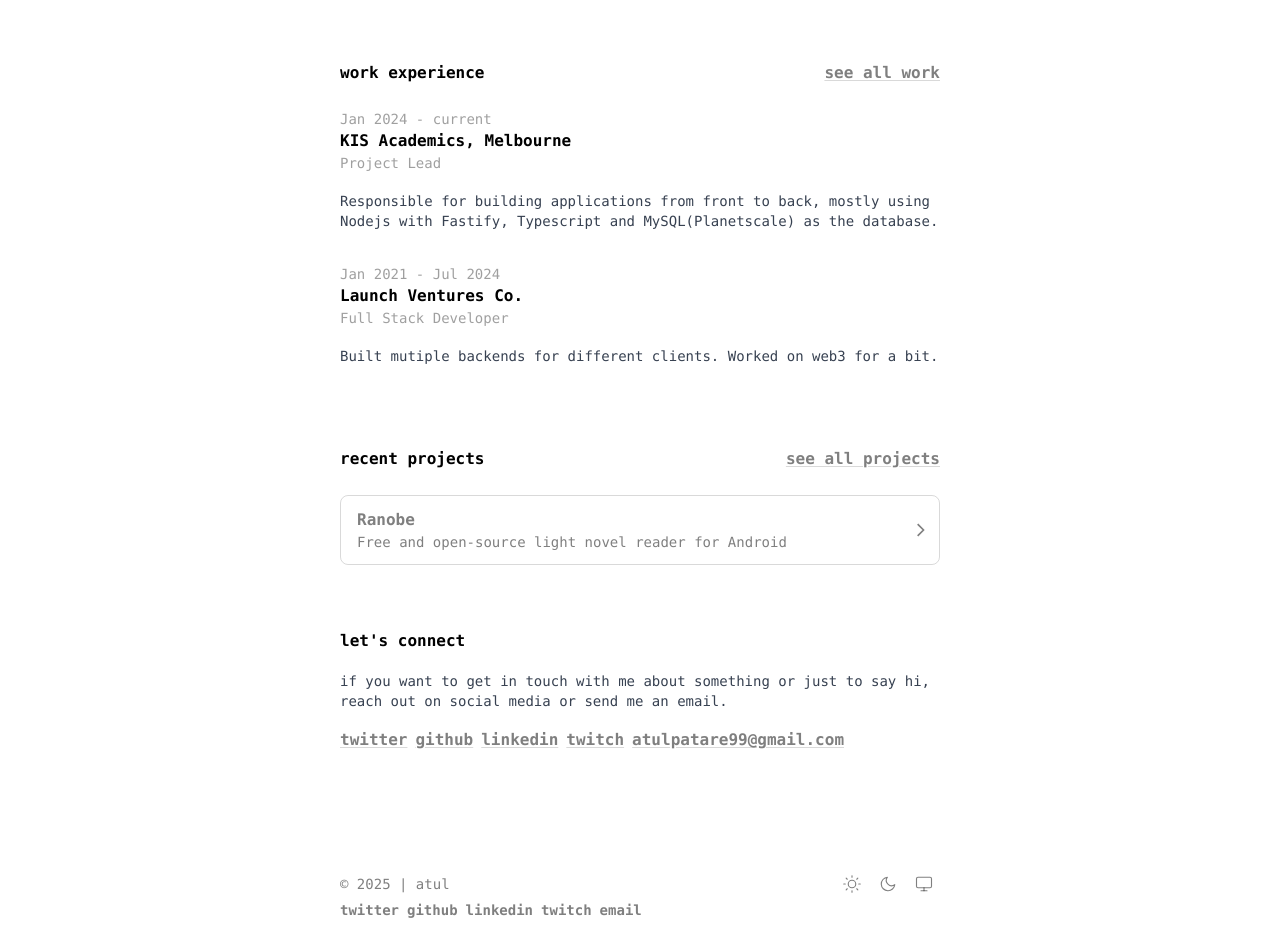
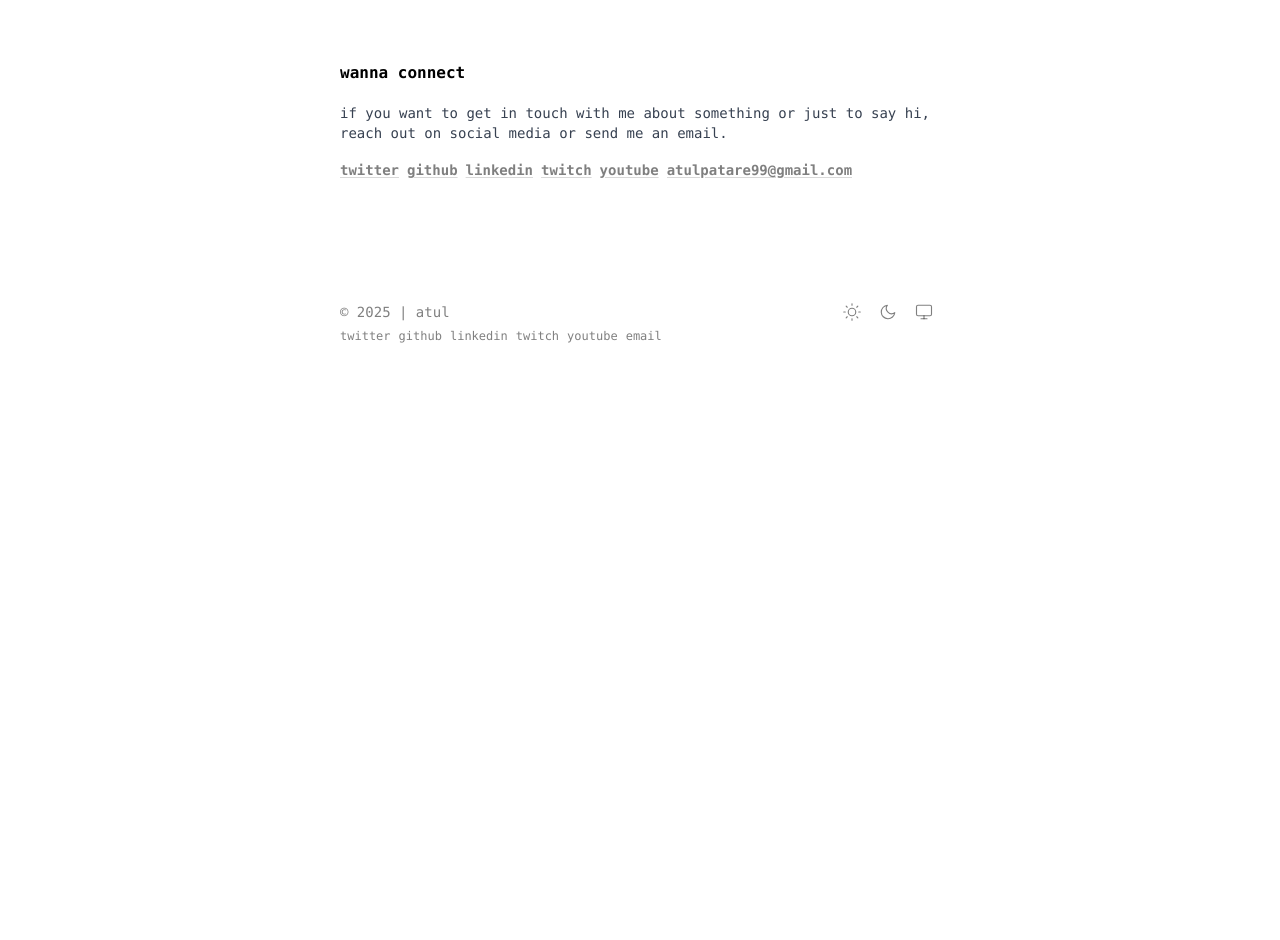
Before and after one commit to ap-atul/ap-atul.github.io, an Astro site: page / in a window 1280 px wide. Shown: the part 464-1404 px from the top of the page. After the commit the page ends 828 px from the top, so only its background shows below. Built offline with nearby package versions, Linux system fonts and the light colour scheme; Astro itself is replaced by a stand-in of ours; a web font is replaced by a local one.

Commit message:
blog ui | header and footer changes

```diff
--- a/src/components/Footer.astro
+++ b/src/components/Footer.astro
@@ -2,7 +2,6 @@
 import BackToTop from "@components/BackToTop.astro";
 import Container from "@components/Container.astro";
 import { SITE, SOCIALS } from "@consts";
-import Link from "./Link.astro";
 ---
 
 <footer class="animate">
@@ -14,7 +13,9 @@ import Link from "./Link.astro";
     </div>
     <div class="flex justify-between items-center">
       <div>
-        &copy; {new Date().getFullYear()} {`|`} {SITE.NAME}
+        &copy; {new Date().getFullYear()}
+        {`|`}
+        {SITE.NAME}
       </div>
       <div class="flex flex-wrap gap-1 items-center">
         <button
@@ -91,20 +92,32 @@ import Link from "./Link.astro";
     </div>
 
     <div class="flex justify-between items-center text-sm">
-        <ul class="flex flex-wrap gap-2">
-          {SOCIALS.map(SOCIAL => (
+      <ul class="flex flex-wrap gap-2 text-xs">
+        {
+          SOCIALS.map((SOCIAL) => (
             <li class="flex gap-x-2 text-nowrap">
-              <Link href={SOCIAL.HREF} underline={false} external aria-label={`${SITE.NAME} on ${SOCIAL.NAME}`}>
+              <a
+                class="hover:font-semibold"
+                href={SOCIAL.HREF}
+                target="_blank"
+                aria-label={`${SITE.NAME} on ${SOCIAL.NAME}`}
+              >
                 {SOCIAL.NAME}
-              </Link>
+              </a>
             </li>
-          ))}
-          <li class="line-clamp-1">
-            <Link href={`mailto:${SITE.EMAIL}`} underline={false} aria-label={`Email ${SITE.NAME}`}>
-              email
-            </Link>
-          </li>
-        </ul>
+          ))
+        }
+        <li class="line-clamp-1">
+          <a
+            class="hover:font-semibold"
+            href={`mailto:${SITE.EMAIL}`}
+            target="_blank"
+            aria-label={`Email ${SITE.NAME}`}
+          >
+            email
+          </a>
+        </li>
+      </ul>
     </div>
   </Container>
 </footer>
--- a/src/components/Header.astro
+++ b/src/components/Header.astro
@@ -6,19 +6,16 @@ import { headers, SITE } from "@consts";
 
 <header>
   <Container>
-    <div class="flex flex-wrap gap-y-2 justify-between">
+    <div class="flex flex-wrap gap-y-2 items-center justify-between">
       <Link href="/" underline={false}>
-        <div class="font-semibold text-lg tracking-widest">
-          {SITE.NAME}
+        <div class="font-bold text-md tracking-widest">
+          <span>{SITE.NAME}</span>
         </div>
-    </Link>
+      </Link>
       <nav class="flex gap-4">
         {
-          headers.map(header => (
-            <Link
-            underline={false}
-              href={header.href}
-            >
+          headers.map((header) => (
+            <Link underline={false} href={header.href}>
               {header.name}
             </Link>
           ))
--- a/src/components/Link.astro
+++ b/src/components/Link.astro
@@ -5,15 +5,19 @@ type Props = {
   href: string;
   external?: boolean;
   underline?: boolean;
-}
+};
 
 const { href, external, underline = true, ...rest } = Astro.props;
 ---
 
 <a
   href={href}
-  target={ external ? "_blank" : "_self" }
-  class={cn("inline-block font-semibold decoration-black/15 dark:decoration-white/30 hover:decoration-black/25 hover:dark:decoration-white/50 text-current hover:text-black hover:dark:text-white transition-colors duration-300 ease-in-out", underline && "underline underline-offset-2")}
-  {...rest}>
-  <slot/>
+  target={external ? "_blank" : "_self"}
+  class={cn(
+    "inline-block text-sm font-semibold decoration-black/15 dark:decoration-white/30 hover:decoration-black/25 hover:dark:decoration-white/50 text-current hover:text-black hover:dark:text-white transition-colors duration-300 ease-in-out",
+    underline && "underline underline-offset-2"
+  )}
+  {...rest}
+>
+  <slot />
 </a>
--- a/src/consts.ts
+++ b/src/consts.ts
@@ -44,14 +44,14 @@ export const SOCIALS: Socials = [
   {
     NAME: "twitch",
     HREF: "https://www.twitch.tv/atultv",
+  },
+  {
+    NAME: "youtube",
+    HREF: "https://www.youtube.com/@ap-atul",
   }
 ];
 
 export const headers = [
-  {
-    name: "home",
-    href: "/",
-  },
   {
     name: "blog",
     href: "/blog",
--- a/src/pages/blog/[...slug].astro
+++ b/src/pages/blog/[...slug].astro
@@ -44,8 +44,8 @@ const { prev, next } = getAdjacentPosts(post.id, await getCollection("blog"));
       <BackToPrev href="/blog"> back to blog </BackToPrev>
     </div>
     <div class="text-center mx-16 mt-20 mb-10 animate">
-      <div class="animate text-2xl font-semibold text-black dark:text-white">
-        {post.data.title}
+      <div class="animate text-3xl font-semibold text-black dark:text-white">
+        <h1>{post.data.title}</h1>
       </div>
       <div
         class="flex gap-2 items-center justify-center mt-3 text-xs text-muted-foreground"
--- a/src/pages/index.astro
+++ b/src/pages/index.astro
@@ -4,30 +4,12 @@ import Container from "@components/Container.astro";
 import Link from "@components/Link.astro";
 import { HOME, SITE, SOCIALS } from "@consts";
 import PageLayout from "@layouts/PageLayout.astro";
-import { dateRange } from "@lib/utils";
 import { getCollection } from "astro:content";
 
 const blog = (await getCollection("blog"))
-  .filter(post => !post.data.draft)
+  .filter((post) => !post.data.draft)
   .sort((a, b) => b.data.date.valueOf() - a.data.date.valueOf())
-  .slice(0,SITE.NUM_POSTS_ON_HOMEPAGE);
-
-const projects = (await getCollection("projects"))
-  .filter(project => !project.data.draft)
-  .sort((a, b) => b.data.date.valueOf() - a.data.date.valueOf())
-  .slice(0,SITE.NUM_PROJECTS_ON_HOMEPAGE);
-
-const allwork = (await getCollection("work"))
-  .sort((a, b) => new Date(b.data.dateStart).valueOf() - new Date(a.data.dateStart).valueOf())
-  .slice(0,SITE.NUM_WORKS_ON_HOMEPAGE);
-
-const work = await Promise.all(
-  allwork.map(async (item) => {
-    const { Content } = await item.render();
-    return { ...item, Content };
-  })
-);
-
+  .slice(0, SITE.NUM_POSTS_ON_HOMEPAGE);
 ---
 
 <PageLayout title={HOME.TITLE} description={HOME.DESCRIPTION}>
@@ -39,102 +21,66 @@ const work = await Promise.all(
       <section>
         <article class="space-y-4">
           <p class="animate">
-            i am full-stack developer by profession. i love to create. i work on lot of stuff, like work at a company full-time, part-time open source builder and sometime as a freelancer.
+            i am full-stack developer by profession. i love to create. i work on
+            lot of stuff, like work at a company full-time, part-time open
+            source builder and sometime as a freelancer.
           </p>
           <p class="animate">
-            you could see what im working on my <Link href="https://github.com/ap-atul">github</Link>
+            you could see what im working on my <Link
+              external
+              href="https://github.com/ap-atul">github</Link
+            >
           </p>
           <p class="animate">
-            <strong>why smallcase?</strong> <i>better to read and doesn't distract!</i>
+            <strong>why smallcase?</strong>
+            <i>better to read and doesn't distract!</i>
           </p>
         </article>
       </section>
 
       <section class="animate space-y-6">
         <div class="flex flex-wrap gap-y-2 items-center justify-between">
-          <h5 class="font-semibold text-black dark:text-white">
-            latest posts
-          </h5>
-          <Link href="/blog">
-            see all posts
-          </Link>
+          <h5 class="font-semibold text-black dark:text-white">latest posts</h5>
+          <Link href="/blog"> see more </Link>
         </div>
         <ul class="flex flex-col gap-4">
-          {blog.map(post => (
+          {
+            blog.map((post) => (
               <li>
                 <ArrowCard entry={post} />
               </li>
-          ))}
-        </ul>
-      </section>
-
-      <section class="animate space-y-6">
-        <div class="flex flex-wrap gap-y-2 items-center justify-between">
-          <h5 class="font-semibold text-black dark:text-white">
-            work experience
-          </h5>
-          <Link href="/work">
-            see all work
-          </Link>
-        </div>
-        <ul class="flex flex-col space-y-4">
-          {work.map(entry => (
-            <li>
-              <div class="text-sm opacity-75">
-                {dateRange(entry.data.dateStart, entry.data.dateEnd)}
-              </div>
-              <div class="font-semibold text-black dark:text-white">
-                {entry.data.company}
-              </div>
-              <div class="text-sm opacity-75">
-                {entry.data.role}
-              </div>
-              <article>
-                <entry.Content />
-              </article>
-            </li>
-          ))}
-        </ul>
-      </section>
-
-      <section class="animate space-y-6">
-        <div class="flex flex-wrap gap-y-2 items-center justify-between">
-          <h5 class="font-semibold text-black dark:text-white">
-            recent projects
-          </h5>
-          <Link href="/projects">
-            see all projects
-          </Link>
-        </div>
-        <ul class="flex flex-col gap-4">
-          {projects.map(project => (
-            <li>
-              <ArrowCard entry={project} />
-            </li>
-          ))}
+            ))
+          }
         </ul>
       </section>
 
       <section class="animate space-y-4">
-        <h5 class="font-semibold text-black dark:text-white">
-          let's connect
-        </h5>
+        <h5 class="font-semibold text-black dark:text-white">wanna connect</h5>
         <article>
           <p>
-            if you want to get in touch with me about something or just to say hi,
-            reach out on social media or send me an email.
+            if you want to get in touch with me about something or just to say
+            hi, reach out on social media or send me an email.
           </p>
         </article>
-        <ul class="flex flex-wrap gap-2">
-          {SOCIALS.map(SOCIAL => (
+        <ul class="flex flex-wrap gap-2 text-sm">
+          {
+            SOCIALS.map((SOCIAL) => (
               <li class="flex gap-x-2 text-nowrap">
-              <Link href={SOCIAL.HREF} external aria-label={`${SITE.NAME} on ${SOCIAL.NAME}`}>
+                <Link
+                  href={SOCIAL.HREF}
+                  external
+                  aria-label={`${SITE.NAME} on ${SOCIAL.NAME}`}
+                >
                   {SOCIAL.NAME}
                 </Link>
               </li>
-          ))}
+            ))
+          }
           <li class="line-clamp-1">
-            <Link href={`mailto:${SITE.EMAIL}`} aria-label={`Email ${SITE.NAME}`}>
+            <Link
+              href={`mailto:${SITE.EMAIL}`}
+              aria-label={`Email ${SITE.NAME}`}
+            >
               {SITE.EMAIL}
             </Link>
           </li>
--- a/src/pages/projects/[...slug].astro
+++ b/src/pages/projects/[...slug].astro
@@ -26,7 +26,7 @@ const { Content } = await project.render();
   <Container>
     <div class="animate">
       <BackToPrev href="/projects">
-        Back to projects
+        back to projects
       </BackToPrev>
     </div>
     <div class="space-y-1 my-10">
```
Also changed, not shown: src/components/BackToTop.astro (+18 -7 lines). Lines whose indentation alone changed are shown as unchanged.
